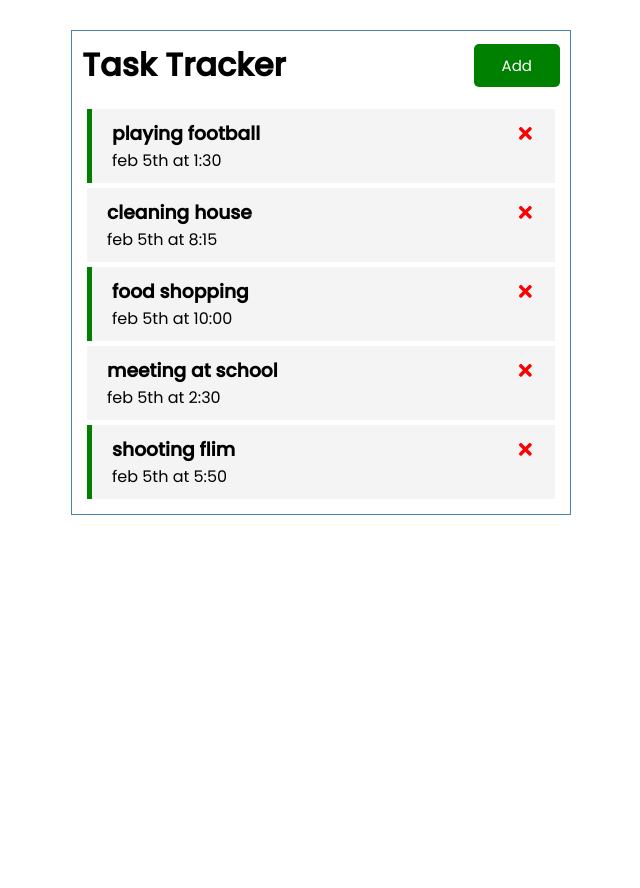
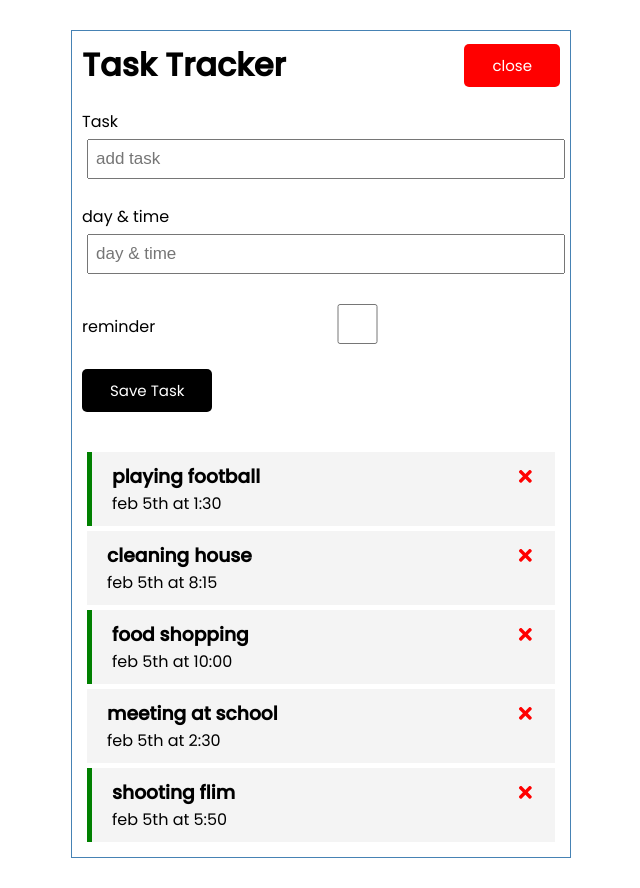
Before and after one commit to ahmedabukar01/React-Task-tracker-crash-course-, a React (Create React App) app: page / in a window 1280 px wide. Both pictures are taken after a click on the button "Add". Shown: the whole page, without its empty margins (319-959 px from the left). Before the commit the page ends 800 px from the top, so only its background shows below. Built offline with nearby package versions, Linux system fonts and the light colour scheme.

Commit message:
initial commit

```diff
--- a/src/App.js
+++ b/src/App.js
@@ -2,8 +2,10 @@
 import Header from './components/Header'
 import Tasks from './components/Tasks'
 import {useState} from 'react'
+import AddTask from './components/AddTask'
 
 function App() {
+  const [showAddTask, setShowAddTask] = useState(false)
   const [tasks,setTasks] = useState([
     {
         id: 1,
@@ -46,9 +48,20 @@
   setTasks(tasks.map((task)=> task.id === id? {...task,reminder:!task.reminder}: task))
 }
 
+// Add task
+const addTask = (task)=>{
+  const id = tasks.length+1
+  const newTask = {id, ...task}
+  setTasks([...tasks,newTask])
+}
+// toggle
+const onAdd = ()=>{
+  setShowAddTask(!showAddTask)
+}
   return (
     <div className="container">
-      <Header/>
+      <Header onAdd={onAdd} showAdd={showAddTask}/>
+      {showAddTask && <AddTask onAdd={addTask}/>}
       <Tasks tasks={tasks} deleteTask={deleteTask} onToggle={toggleReminder}/>
     </div>
 
--- /dev/null
+++ b/src/components/AddTask.js
@@ -0,0 +1,42 @@
+import React from 'react'
+import {useState} from 'react'
+
+const AddTask = ({onAdd}) => {
+    const [text,setText] = useState('')
+    const [day,setDay] = useState('')
+    const [reminder,setReminder] = useState(false)
+
+    const onSubmit = (e) =>{
+        e.preventDefault();
+
+        if(!text){
+            alert('please add some task')
+            return
+        }
+        onAdd({text, day, reminder});
+
+        setText('')
+        setDay('')
+        setReminder(false)
+    }
+    return (
+        <form className="add-form" onSubmit={onSubmit}>
+            <div className="form-control">
+                <label>Task</label>
+                <input type="text" placeholder="add task" value={text} onChange={(e)=>setText(e.target.value)} />
+            </div>
+            <div className="form-control">
+                <label>day & time</label>
+                <input type="text" placeholder="day & time" value={day} onChange={(e)=>setDay(e.target.value)} />
+            </div>
+            <div className="form-control form-control-check">
+                <label>reminder</label>
+                <input type="checkbox" checked={reminder} value={reminder} onChange={(e)=>setReminder(e.currentTarget.checked)} />
+            </div>
+            <input type="submit" value="Save Task"
+            className="btn btn-block" />
+        </form>
+    )
+}
+
+export default AddTask
--- a/src/components/Header.js
+++ b/src/components/Header.js
@@ -3,15 +3,13 @@
 import Buttons from './Buttons'
 
 
-const Header = ({title})=>{
-   const onClick = (e)=>{
-       console.log(e)
-   }
+const Header = ({title, onAdd,showAdd})=>{
 
     return(
         <header className="header">
            <h1>{title}</h1>
-           <Buttons text="Add" color="green" onClick={onClick}/>
+          <Buttons color={showAdd ? 'red' : 'green'}
+          text={showAdd? 'close': 'Add'} onClick={onAdd}/>
         </header>
     )
 }
```
